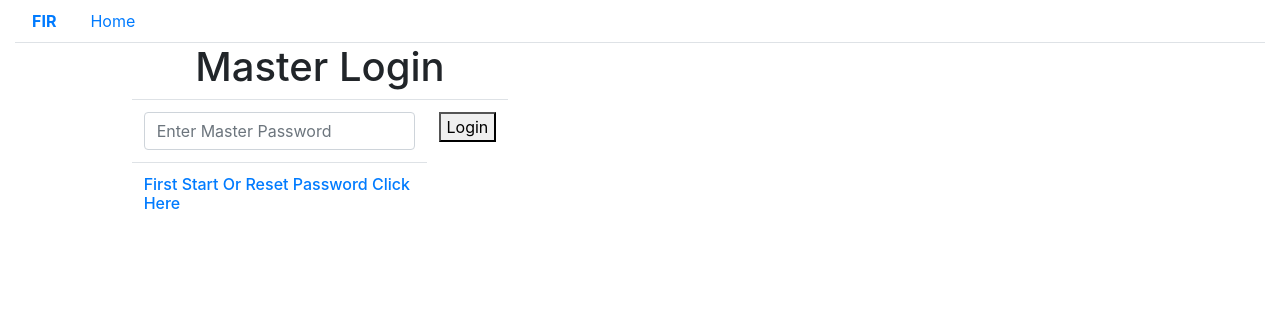
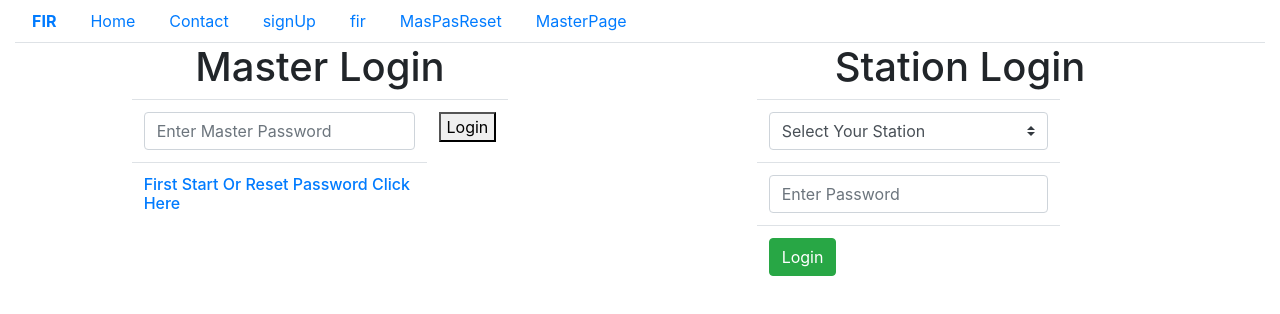
Before and after one commit to 5p4r70n/FirReg, an Angular app in the folder Frontend/: page / in a window 1280 px wide. Shown: the top 314 px of the page. Built offline with nearby package versions, Linux system fonts and the light colour scheme.

Commit message:
Password authentication Works

```diff
--- a/Frontend/src/app/home/home.component.html
+++ b/Frontend/src/app/home/home.component.html
@@ -29,7 +29,7 @@
     </div>
 
 
-    <!-- <div class="col-lg-6">
+    <div class="col-lg-6">
       <h1 class="text-center"> Station Login</h1>
       <div class="container-fluid">
         <div class="row">
@@ -61,7 +61,7 @@
         </div>
       </div>
 
-    </div> -->
+    </div>
   </div>
 
 </div>
--- a/Frontend/src/app/home/home.component.ts
+++ b/Frontend/src/app/home/home.component.ts
@@ -20,7 +20,7 @@ import {
 export class HomeComponent implements OnInit {
 
   Password: string;
-
+  MasterPass: string;
 
 
   constructor(
@@ -30,13 +30,18 @@ export class HomeComponent implements OnInit {
   ngOnInit() {}
 
 
-  async login() {
+  login() {
+    const url= 'http://127.0.0.1:3000/getMpass';
+    this.http.get(url).subscribe((res : string) => {
+      console.log(res[0]);
+      this.MasterPass = res[0];
+    })
     console.log(this.Password)
-    if (this.Password === '123')
+    if (this.Password === this.MasterPass)
     {
       this.router.navigate(['/MasterPage'])
     } else {
-      console.log("Password Missmatch");
+      console.log('Password Missmatch');
       }
 
   }}
--- a/Frontend/src/app/nav/nav.component.html
+++ b/Frontend/src/app/nav/nav.component.html
@@ -7,22 +7,22 @@
         <li class="nav-item">
           <a class="nav-link" href="">Home</a>
         </li>
-        <!-- <li class="nav-item">
+        <li class="nav-item">
           <a class="nav-link" href="contact">Contact</a>
-        </li> -->
+        </li>
 
-        <!-- <li class="nav-item">
+        <li class="nav-item">
           <a class="nav-link" href="signUp">signUp</a>
-        </li> -->
-        <!-- <li class="nav-item">
+        </li>
+         <li class="nav-item">
           <a class="nav-link" href="fir">fir</a>
-        </li> -->
-        <!-- <li class="nav-item">
+        </li>
+        <li class="nav-item">
           <a class="nav-link" href="MasPasReset">MasPasReset</a>
         </li>
         <li class="nav-item">
-          <a class="nav-link" href="MasterPage">MasterPage</a> -->
-        <!-- </li> -->
+          <a class="nav-link" href="MasterPage">MasterPage</a>
+        </li>
       </ul>
     </nav>
   </div>
```
Also changed, not shown: 3 other files (tests, documents, lock files or other folders).
